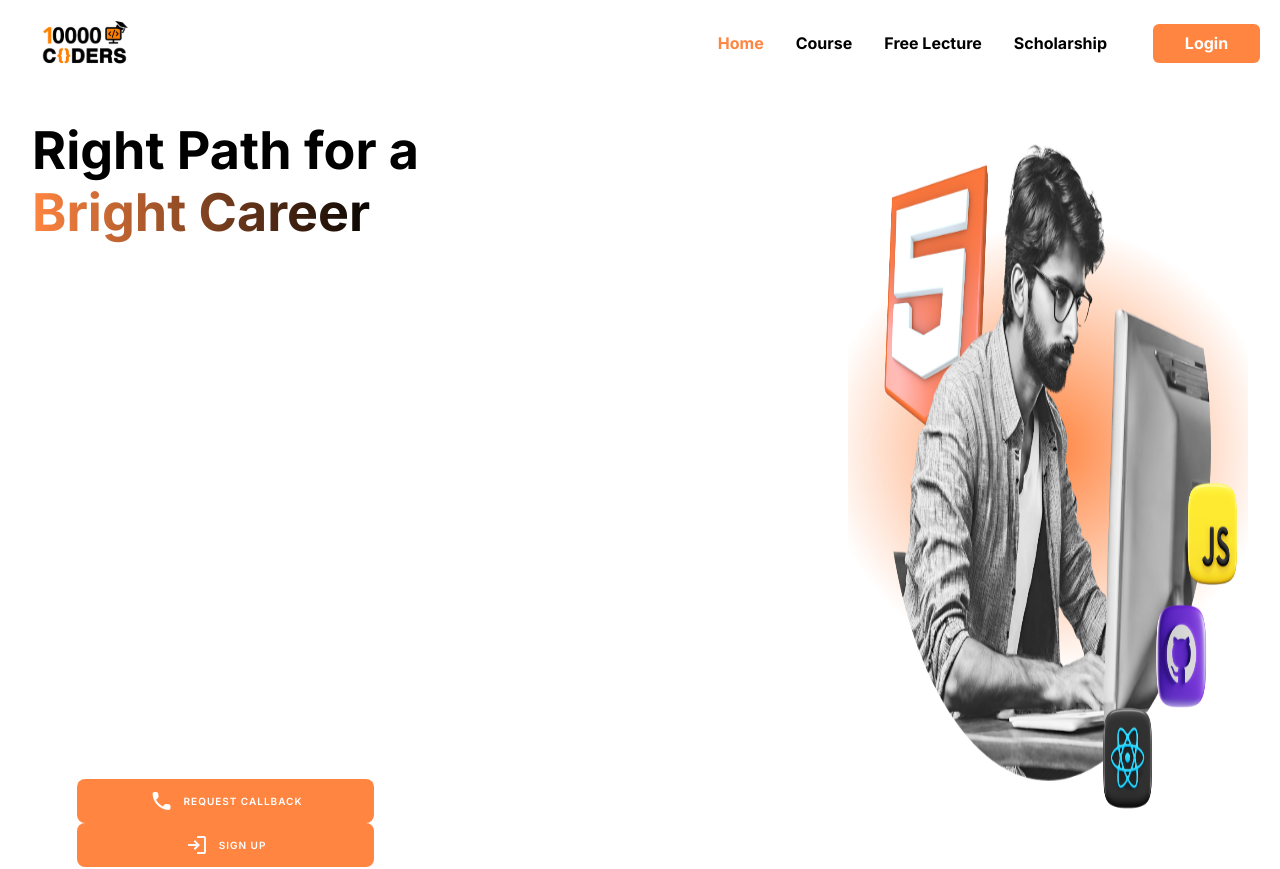
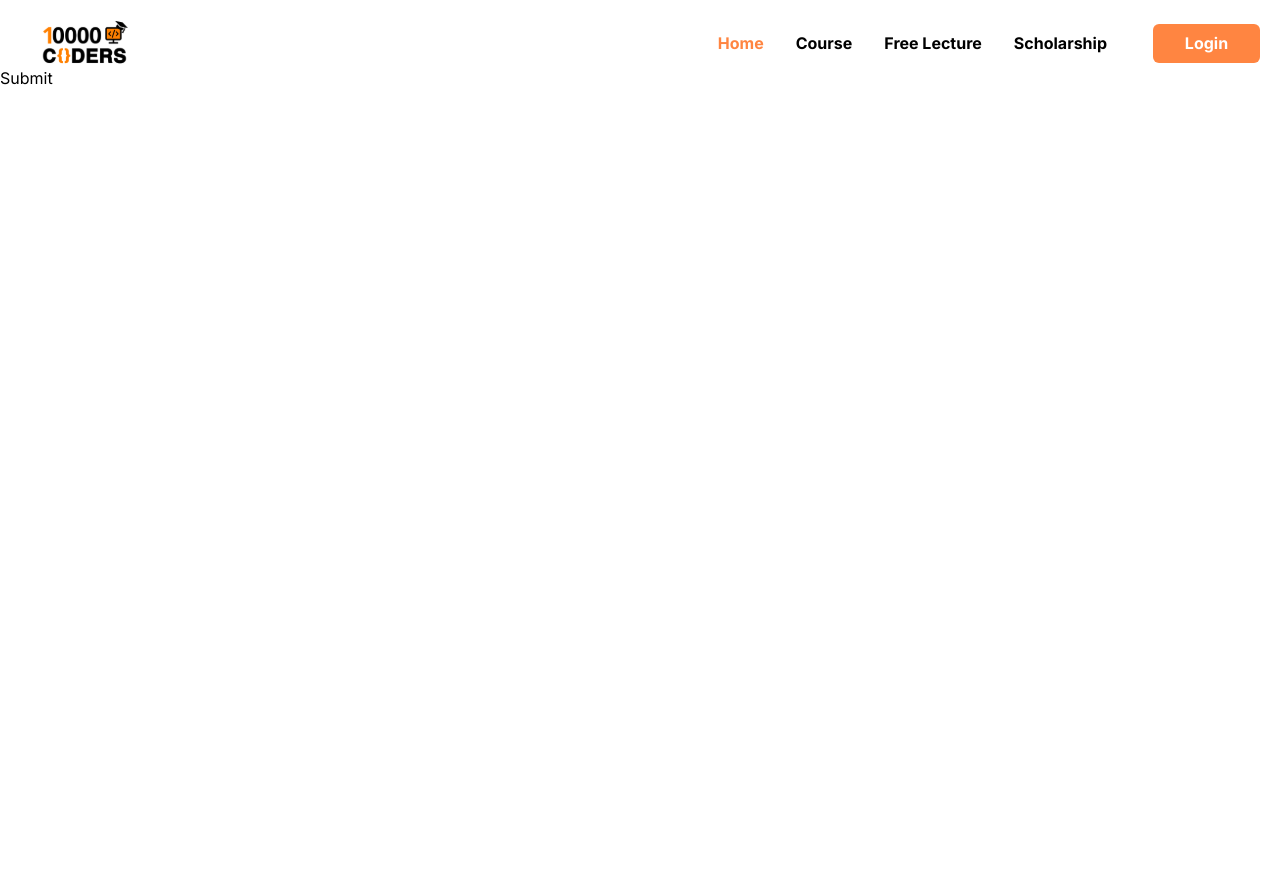
Before and after one commit to sanny085/product-10k-student-ui, a Next.js app: page / in a window 1280 px wide. Shown: the top 869 px of the page. After the commit the page ends 800 px from the top, so only its background shows below. Built offline with nearby package versions, Linux system fonts and the light colour scheme.

Commit message:
Changes the acctual file name

```diff
--- /dev/null
+++ b/src/Components/Button/Button.jsx
@@ -0,0 +1,7 @@
+import React from "react";
+
+const Button = () => {
+  return <button type="submit">Submit</button>;
+};
+
+export default Button;
--- a/src/app/page.js
+++ b/src/app/page.js
@@ -5,14 +5,17 @@ import {
   curriculum,
 } from "@/shared/staticData/homeScreen.json";
 import PageHeader from "@/widgets/PageHeader/PageHeader";
-import HomeComponents from "@/components/HomeComponents/HomeComponents";
+import Button from "@/components/Button/Button";
+
+// import HomeComponents from "@/components/HomeComponents/HomeComponents";
 
 export default function Home() {
   return (
     <>
       {/* <HomePage /> */}
       <PageHeader />
-      <HomeComponents successStories={successStories} curriculum={curriculum} />
+      <Button />
+      {/* <HomeComponents successStories={successStories} curriculum={curriculum} /> */}
     </>
   );
 }
```
